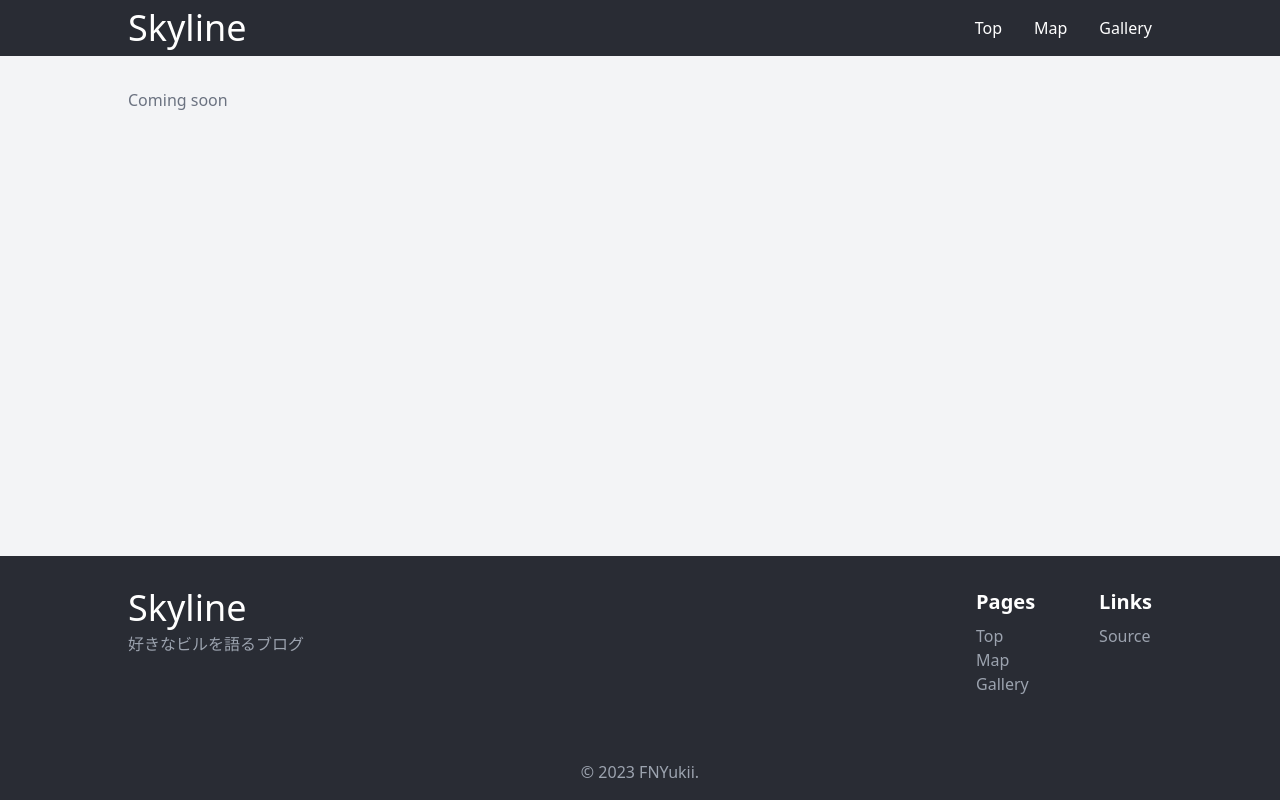
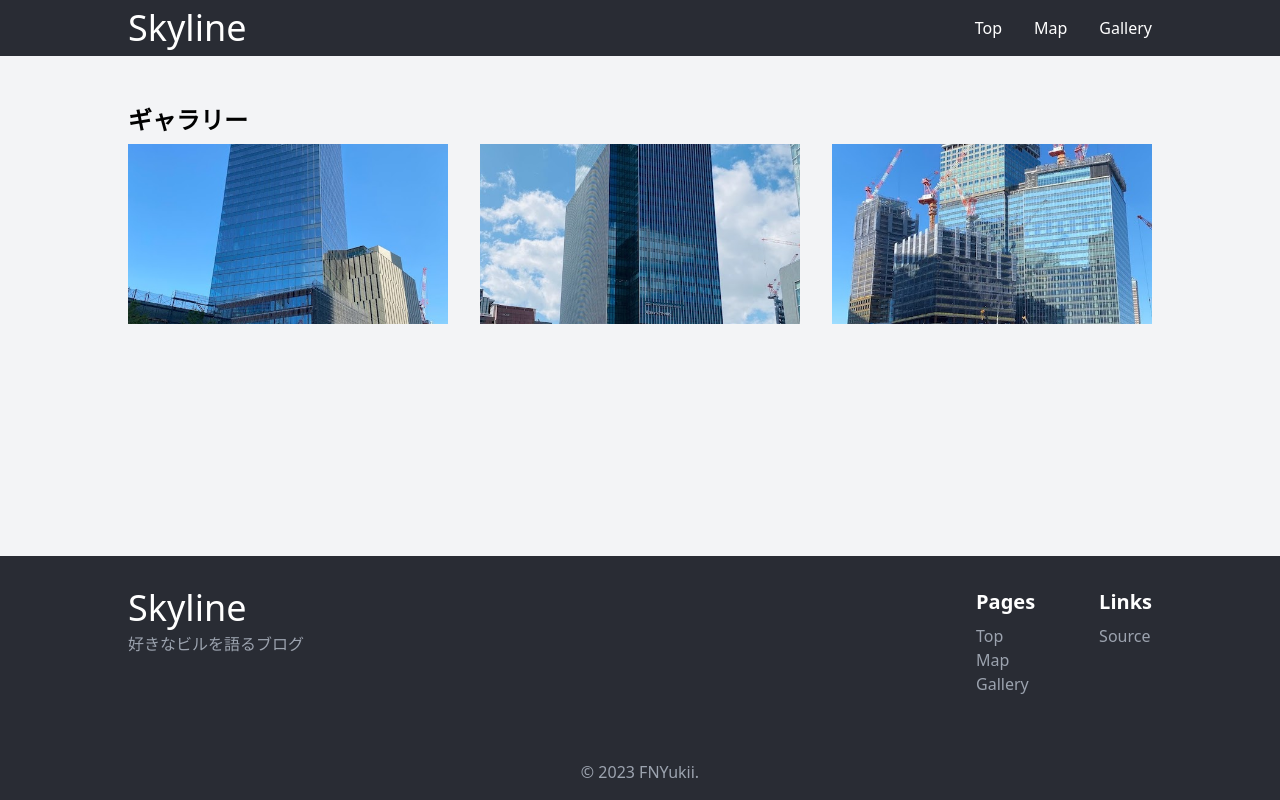
Before and after one commit to FNYukii/Skyline, a Next.js app: page /gallery in a window 1280 px wide. Built offline with nearby package versions, Linux system fonts and the light colour scheme.

Commit message:
feat: Galleryページにサムネイル画像を並べた

```diff
--- a/src/app/gallery/page.tsx
+++ b/src/app/gallery/page.tsx
@@ -1,15 +1,29 @@
+import ImageService from '@/utils/ImageService'
 import { Metadata } from 'next'
+import Image from 'next/image'
 
 export const metadata: Metadata = {
-  title: 'Gallery - Skyline'
+	title: 'Gallery - Skyline'
 }
 
 export default function Page() {
 
+	const imagePaths = ImageService.allImagePaths()
+
 	return (
 
 		<div>
-			<p className='mt-8 text-gray-500'>Coming soon</p>
+			<h1 className='mt-12 text-2xl font-bold'>ギャラリー</h1>
+
+			<div className='mt-2 grid grid-cols-1 sm:grid-cols-2 md:grid-cols-3 gap-8'>
+
+				{imagePaths.map((imagePath, index) => (
+
+					<div key={index} className="relative aspect-video bg-gray-200   hover:brightness-90 hover:cursor-pointer transition">
+						<Image src={imagePath} alt="ビル" className="object-cover" fill priority />
+					</div>
+				))}
+			</div>
 		</div>
 	)
 }
--- /dev/null
+++ b/src/utils/ImageService.ts
@@ -0,0 +1,25 @@
+import PostService from "./PostService"
+
+class ImageService {
+
+	static allImagePaths(): string[] {
+
+		const posts = PostService.allPosts()
+
+		let umagePaths: string[] = []
+
+		posts.forEach(post => {
+
+			if (post.thumbnail) {
+
+				umagePaths.push(post.thumbnail)
+			}
+
+			// TODO: post.content内の画像も配列に追加
+		})
+
+		return umagePaths
+	}
+}
+
+export default ImageService
```
